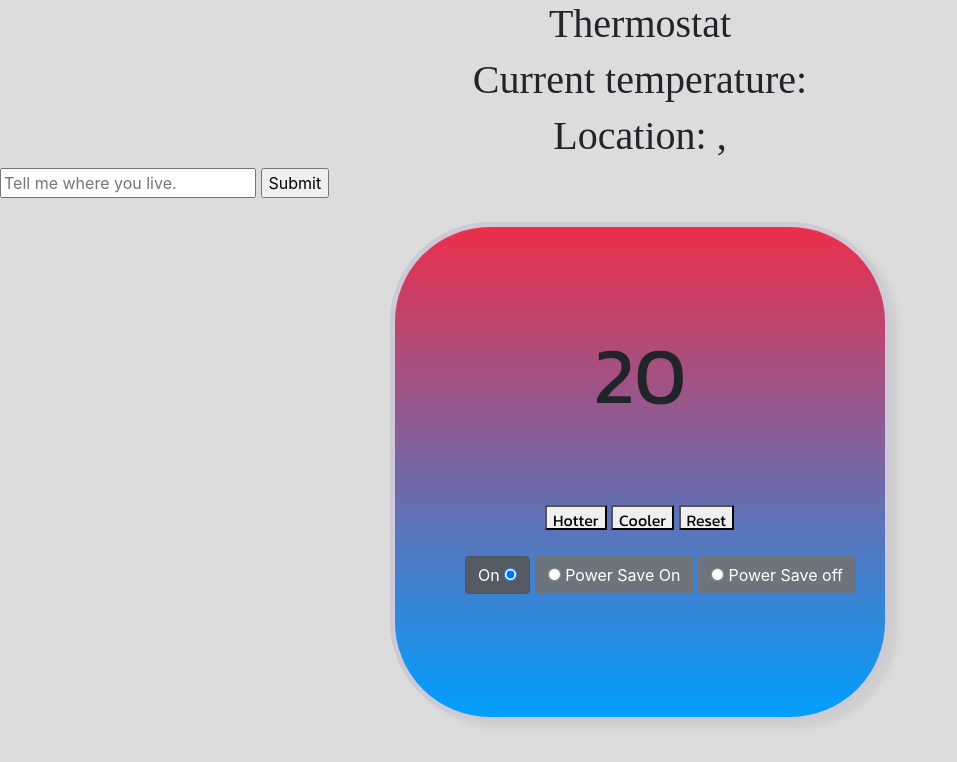
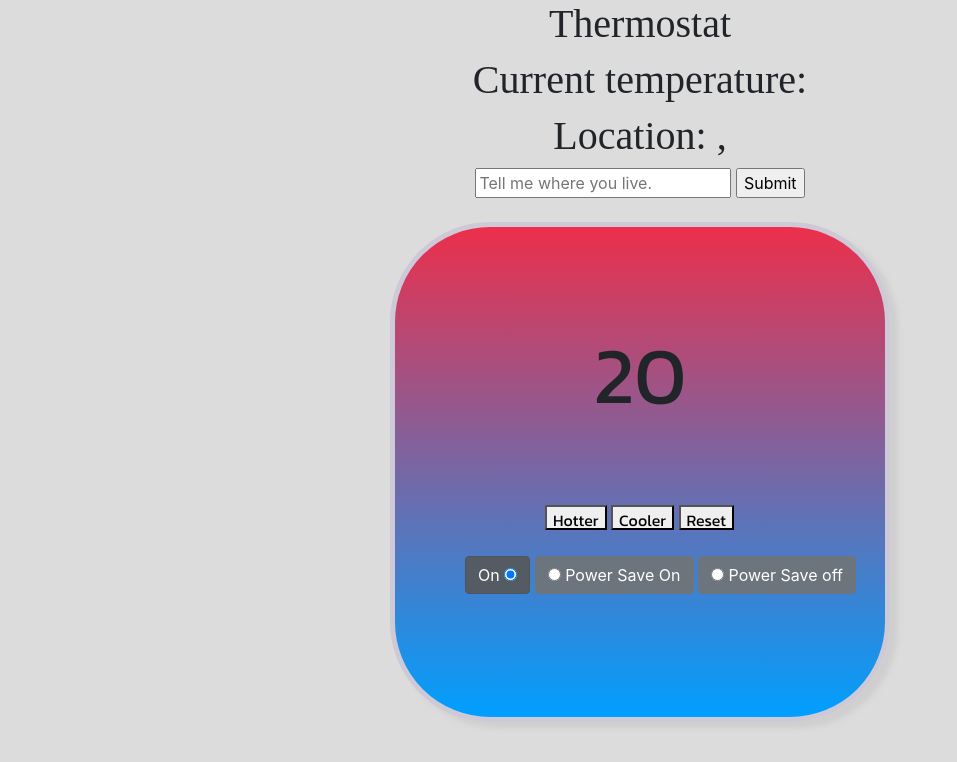
Before and after one commit to nateg101/thermostat_challenge, a plain HTML site: page index.html in a window 1280 px wide. Shown: the whole page, without its empty margins (0-957 px from the left). Drawn offline with nearby package versions, Linux system fonts and the light colour scheme; a web font is replaced by a local one.

Commit message:
Form alligned to center

```diff
--- a/index.html
+++ b/index.html
@@ -16,7 +16,7 @@
   <h1> Thermostat </h1>
   <h1> Current temperature: <span id="current_temp"> </span> </h1>
   <h1> Location: <span id="current_loc"> </span>, <span id="current_country"></span> </h1>
-  <form id="choose_city">
+  <form class="city_form" id="choose_city">
     <input id="current_city" type="text" placeholder="Tell me where you live."></input>
     <input type="submit"></input>
   </form>
--- a/style.css
+++ b/style.css
@@ -55,3 +55,9 @@ button {
   left: 150px;
   height: 25px;
 }
+
+.city_form {
+  margin: auto;
+  position: relative;
+  text-align: center;
+}
```
